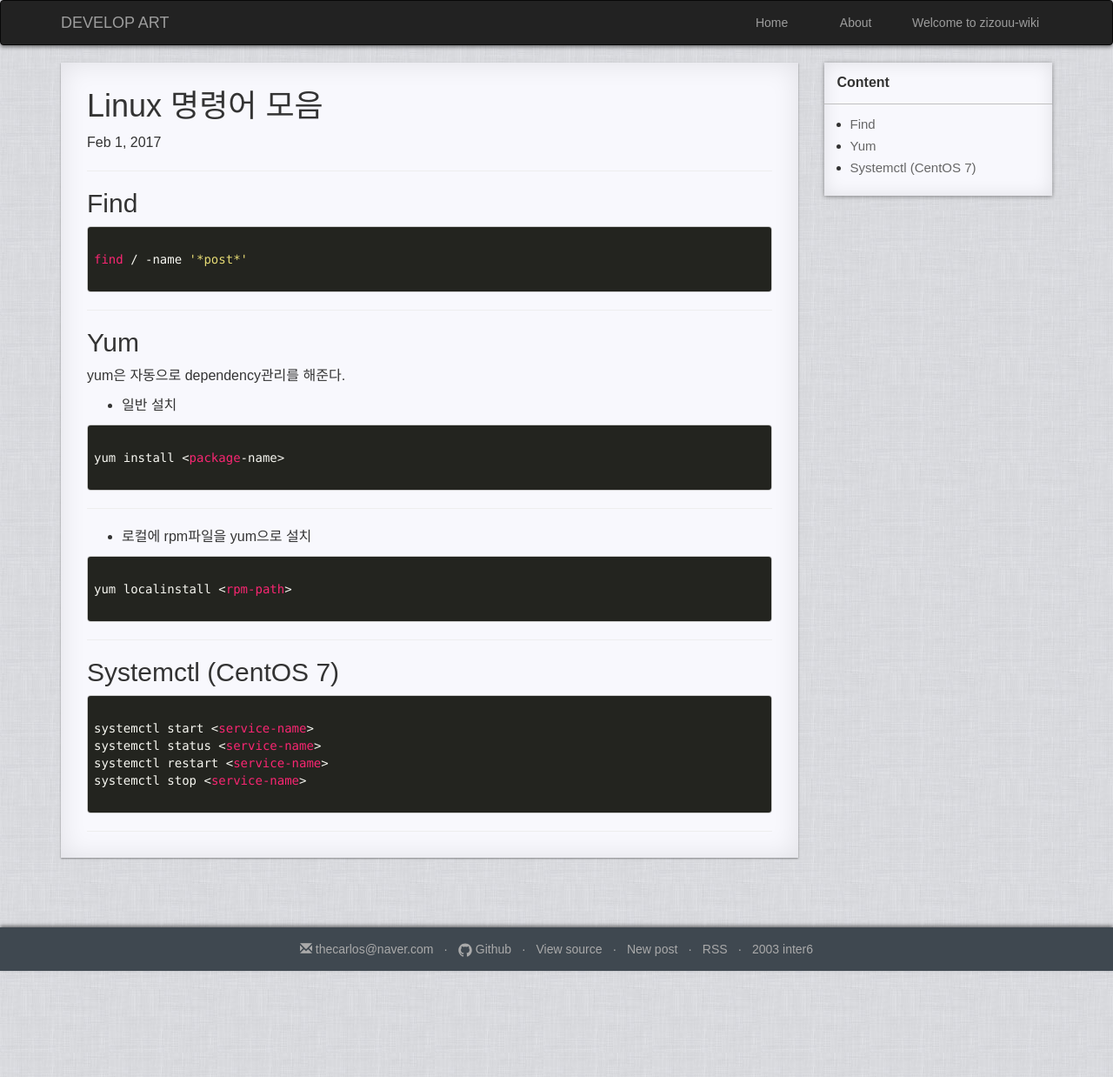
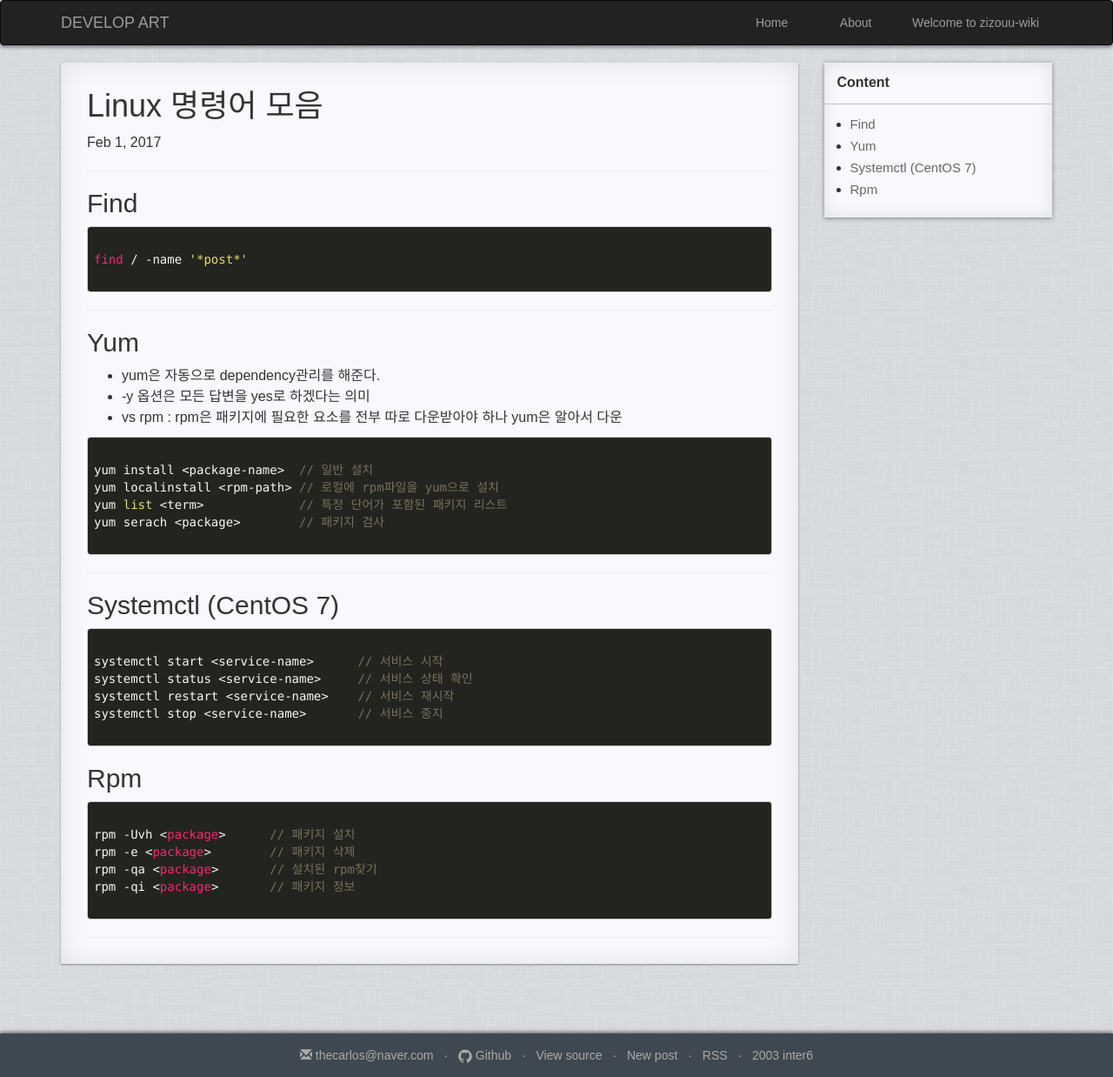
Before and after one commit to zizouu/zizouu.github.io, a Jekyll site: the page built from _posts/linux/2017-02-01-linux-command.md, in a window 1280 px wide. Shown: the whole page at 87% size. Built offline with Jekyll 4.4.1, drawn with Linux system fonts in a browser that asks for light colours; before the commit the page ends 1116 px from its top, so only the background shows below that.

Commit message:
add linux cmd

````diff
--- a/_posts/linux/2017-02-01-linux-command.md
+++ b/_posts/linux/2017-02-01-linux-command.md
@@ -17,22 +17,16 @@ find / -name '*post*'
 ***
 
 ## Yum
-yum은 자동으로 dependency관리를 해준다.
-
-* 일반 설치
+* yum은 자동으로 dependency관리를 해준다.
+* -y 옵션은 모든 답변을 yes로 하겠다는 의미
+* vs rpm : rpm은 패키지에 필요한 요소를 전부 따로 다운받아야 하나 yum은 알아서 다운
 
 ```
 
-yum install <package-name>
-
-```
-***
-
-* 로컬에 rpm파일을 yum으로 설치
-
-```
-
-yum localinstall <rpm-path>
+yum install <package-name>  // 일반 설치
+yum localinstall <rpm-path> // 로컬에 rpm파일을 yum으로 설치
+yum list <term>             // 특정 단어가 포함된 패키지 리스트
+yum serach <package>        // 패키지 검사
 
 ```
 ***
@@ -41,9 +35,20 @@ yum localinstall <rpm-path>
 
 ```
 
-systemctl start <service-name>
-systemctl status <service-name>
-systemctl restart <service-name>
-systemctl stop <service-name>
+systemctl start <service-name>      // 서비스 시작
+systemctl status <service-name>     // 서비스 상태 확인
+systemctl restart <service-name>    // 서비스 재시작
+systemctl stop <service-name>       // 서비스 중지
 
 ```
+
+## Rpm
+
+```
+
+rpm -Uvh <package>      // 패키지 설치
+rpm -e <package>        // 패키지 삭제
+rpm -qa <package>       // 설치된 rpm찾기
+rpm -qi <package>       // 패키지 정보
+
+```
````
Also changed, not shown: _posts/monitoring/2017-04-26-device-monitoring.md (+8 -7 lines).
